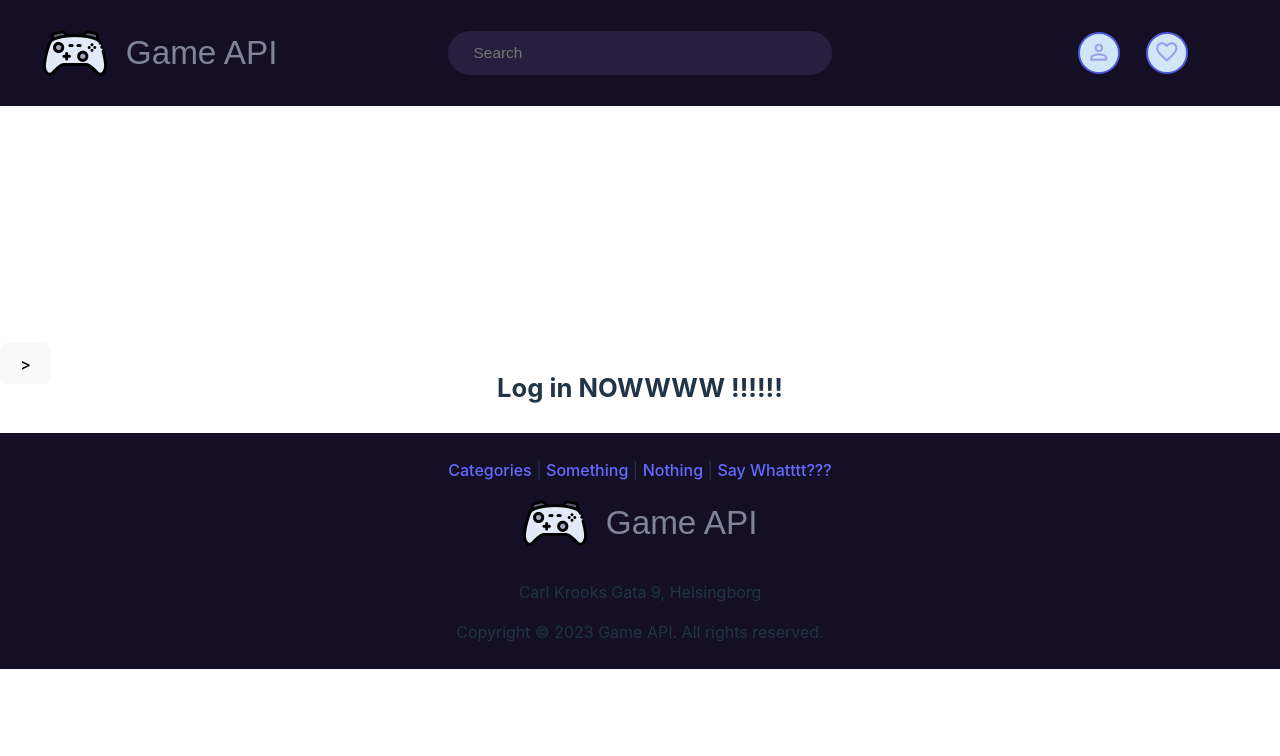
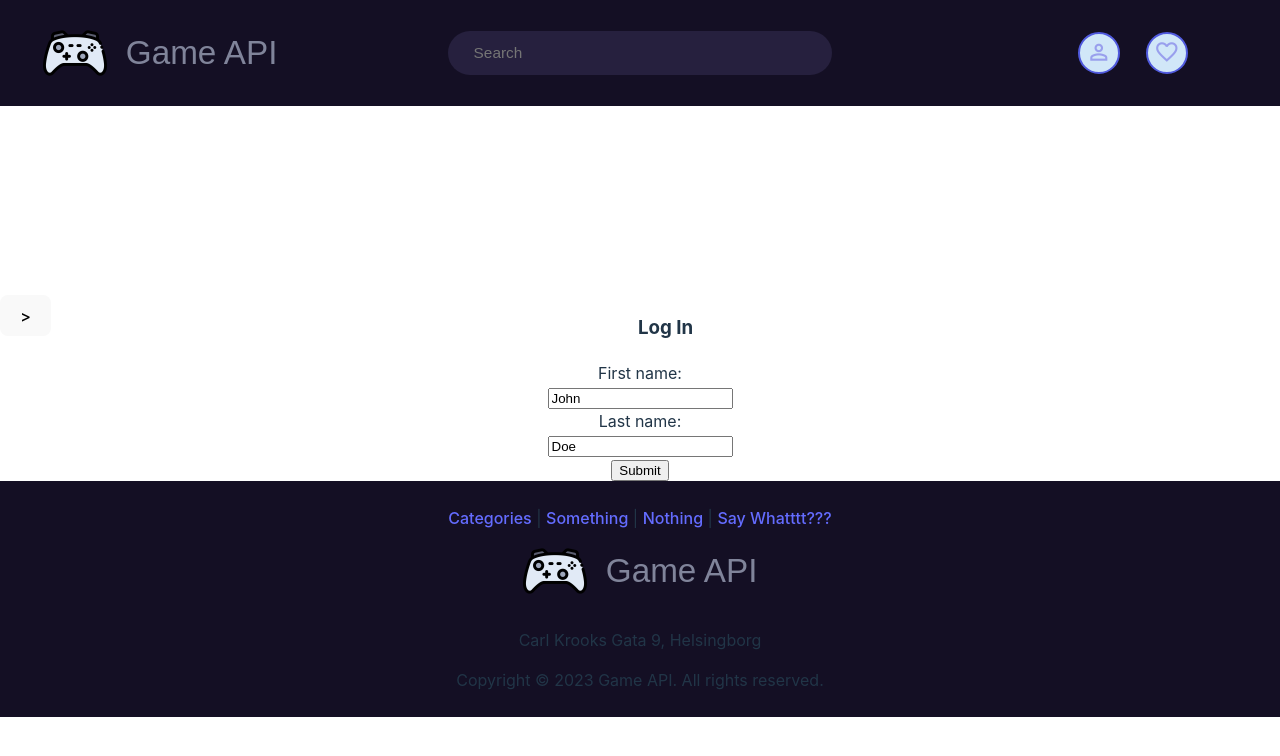
Before and after one commit to Eduard4002/steam-API-project, a React (Vite) app: page /login in a window 1280 px wide. Shown: the top 756 px of the page. Built offline with nearby package versions, Linux system fonts and the light colour scheme.

Commit message:
Form creation 	modified:   src/assets/components/header.jsx 	modified:   src/logInPage.jsx

```diff
--- a/src/assets/components/header.jsx
+++ b/src/assets/components/header.jsx
@@ -47,7 +47,7 @@ function Header() {
           <span className="material-symbols-outlined">favorite</span>
           <div className="profileMenu" id="profileMenu">
             <div className="profileMenuBtns">
-                <Link to={"/src/logInPage.jsx"}><div>Log in</div></Link>
+                <Link to={"/login"}><div>Log in</div></Link>
                 <a href="#"><div>Profile</div></a>
                 <a href="#"><div>Log in</div></a>
                 <a href="#"><div>Something</div></a>
--- a/src/logInPage.jsx
+++ b/src/logInPage.jsx
@@ -3,9 +3,16 @@ import "./assets/css/logInPage.css";
 function LogIn() {
   return (
     <>
-      <h5>
-        Log in NOWWWW !!!!!!
-      </h5>
+      <div className="logInDiv">
+        <h3>Log In</h3>
+        <form action="" className="logInForm">
+          <label>First name:</label><br />
+          <input type="text" id="fname" name="fname" value="John"></input><br />
+          <label>Last name:</label><br />
+          <input type="text" id="lname" name="lname" value="Doe"></input><br />
+          <input type="submit" value="Submit"></input><br />
+        </form>
+      </div>
     </>
   );
 }
```
